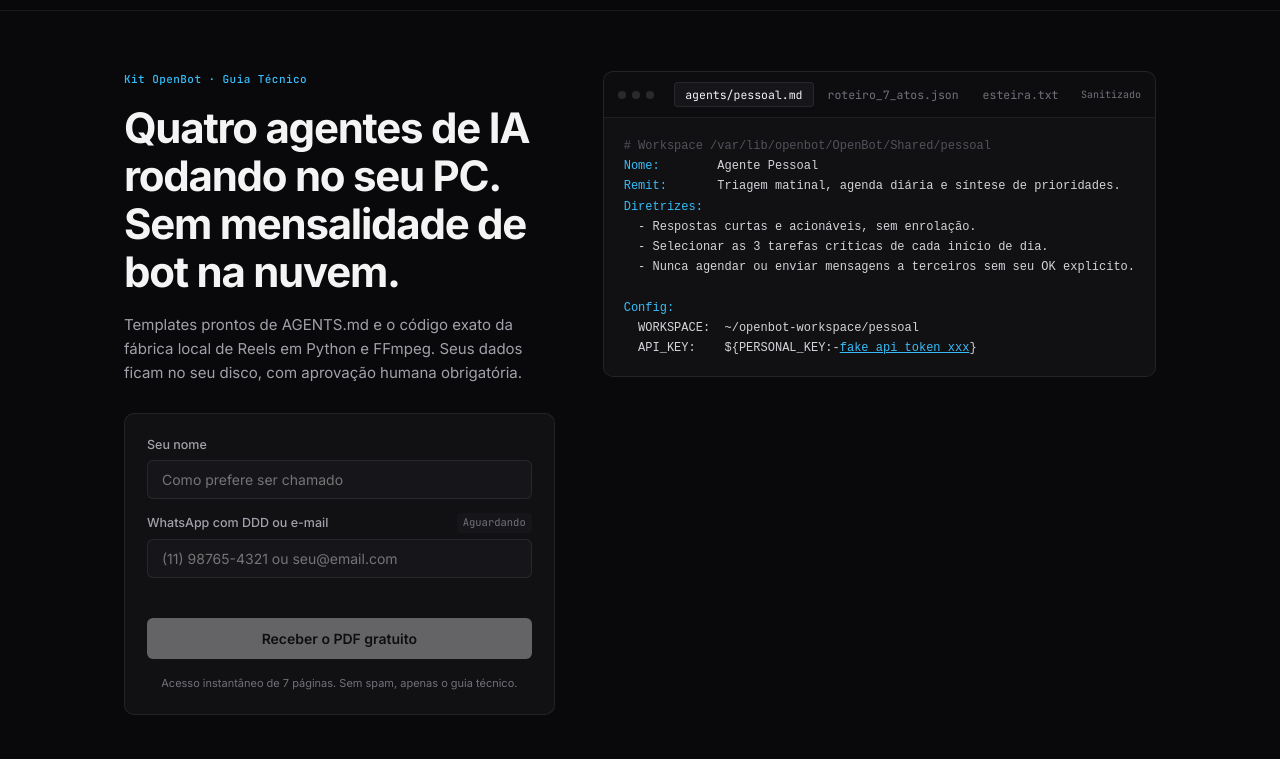
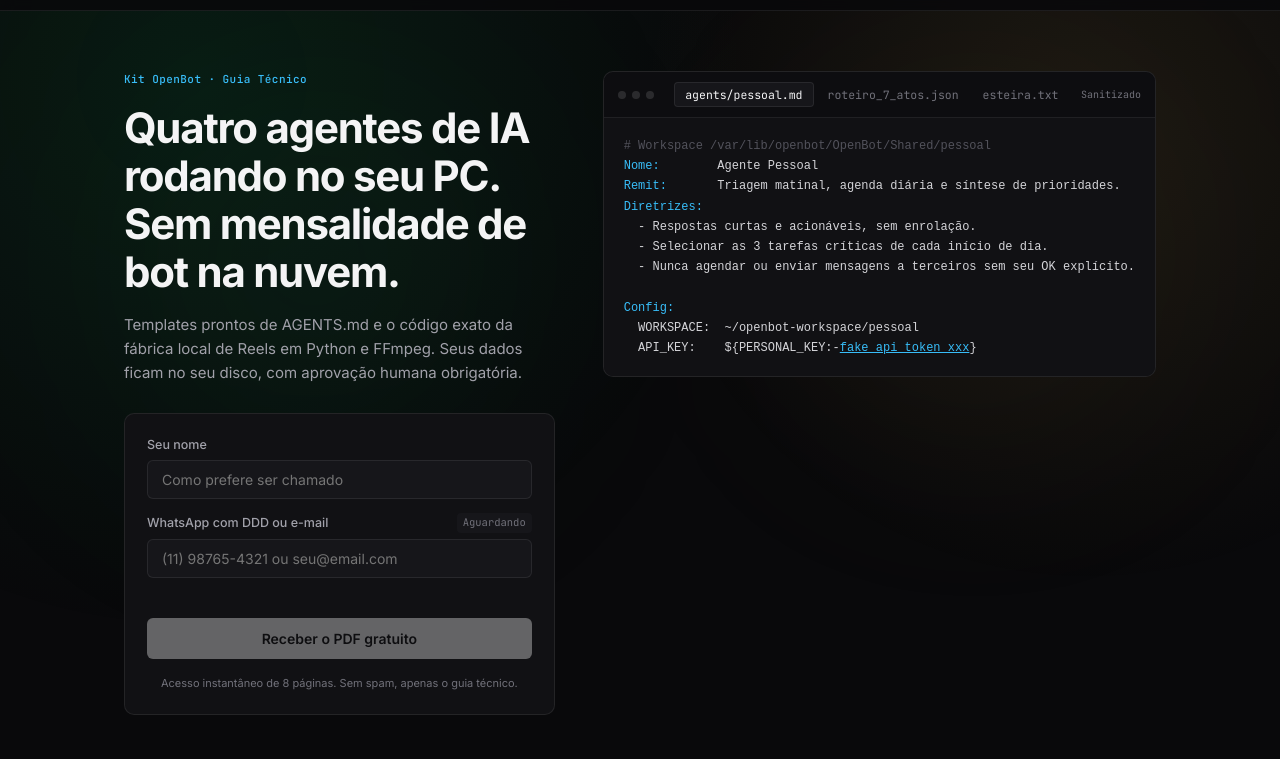
Before and after one commit to eibragaa/openbot-kit-lp, a plain HTML site: page index.html in a window 1280 px wide. Shown: the part 41-800 px from the top of the page. Drawn offline with Linux system fonts and the light colour scheme.

Commit message:
feat(lp,pdf): add subtle brand atmosphere glow and elevate editorial 8-page PDF
- LP: Add subtle, wide blurred atmosphere in profile colors (emerald #0D8C46 and amber #C9A24B)
- LP: Update page counts to 8-page editorial standard in index.html and obrigado.html
- PDF: Elevate to 8-page editorial standard with cover subtle aura and hairline specs grid
- PDF: Vector diagrams for 4-Agent Team Cycle and Local Reels Factory Pipeline
- PDF: Code blocks styled like editor windows with 3 dots and syntax highlights
- PDF: Clean 2-column comparison table, low-power optimization, and troubleshooting guide

Co-authored-by: OpenBot <335604065+openbotgit[bot]@users.noreply.github.com>

```diff
--- a/index.html
+++ b/index.html
@@ -102,7 +102,7 @@
                 </button>
 
                 <p class="legal-notice">
-                  Acesso instantâneo de 7 páginas. Sem spam, apenas o guia técnico.
+                  Acesso instantâneo de 8 páginas. Sem spam, apenas o guia técnico.
                 </p>
               </form>
             </div>
--- a/styles.css
+++ b/styles.css
@@ -16,6 +16,8 @@
   --accent-tech: #38BDF8;
   --accent-signal: #10B981;
   --accent-danger: #EF4444;
+  --aura-emerald: #0D8C46;
+  --aura-amber: #C9A24B;
 
   --cta-bg: #FFFFFF;
   --cta-text: #09090B;
@@ -36,11 +38,36 @@ html {
 }
 
 body {
+  position: relative;
   background-color: var(--bg-page);
   color: var(--text-primary);
   font-family: var(--font-sans);
   line-height: 1.5;
   -webkit-font-smoothing: antialiased;
+  min-height: 100vh;
+  overflow-x: hidden;
+}
+
+/* Subtle, wide blurred background atmosphere in profile colors (Brand Kit 1.0 @jeanbraga.ia) */
+body::before {
+  content: "";
+  position: fixed;
+  top: 0;
+  left: 0;
+  right: 0;
+  bottom: 0;
+  background:
+    radial-gradient(850px circle at 15% 15%, rgba(13, 140, 70, 0.14) 0%, transparent 65%),
+    radial-gradient(750px circle at 85% 22%, rgba(201, 162, 75, 0.10) 0%, transparent 60%);
+  pointer-events: none;
+  z-index: 0;
+}
+
+.top-nav,
+main,
+footer {
+  position: relative;
+  z-index: 1;
 }
 
 /* Nav */
@@ -107,6 +134,40 @@ body {
   grid-template-columns: 1.05fr 0.95fr;
   gap: 48px;
   align-items: start;
+}
+
+.hero-content {
+  position: relative;
+}
+
+.hero-content::before {
+  content: "";
+  position: absolute;
+  top: -50px;
+  left: -50px;
+  width: 480px;
+  height: 480px;
+  background: radial-gradient(circle, rgba(13, 140, 70, 0.15) 0%, transparent 70%);
+  filter: blur(130px);
+  pointer-events: none;
+  z-index: -1;
+}
+
+.hero-preview {
+  position: relative;
+}
+
+.hero-preview::before {
+  content: "";
+  position: absolute;
+  top: -40px;
+  right: -40px;
+  width: 440px;
+  height: 440px;
+  background: radial-gradient(circle, rgba(201, 162, 75, 0.10) 0%, transparent 70%);
+  filter: blur(120px);
+  pointer-events: none;
+  z-index: -1;
 }
 
 .mono-eyebrow {
@@ -520,6 +581,7 @@ body {
 }
 
 .thankyou-card {
+  position: relative;
   max-width: 520px;
   margin: 0 auto;
   background: var(--bg-surface-1);
@@ -527,6 +589,20 @@ body {
   border-radius: 10px;
   padding: 36px 30px;
   text-align: center;
+}
+
+.thankyou-card::before {
+  content: "";
+  position: absolute;
+  top: 50%;
+  left: 50%;
+  transform: translate(-50%, -50%);
+  width: 440px;
+  height: 440px;
+  background: radial-gradient(circle, rgba(13, 140, 70, 0.14) 0%, rgba(201, 162, 75, 0.09) 45%, transparent 70%);
+  filter: blur(120px);
+  pointer-events: none;
+  z-index: -1;
 }
 
 .t-icon {
```
Also changed, not shown: obrigado.html (+2 -2 lines), 1 other file.
